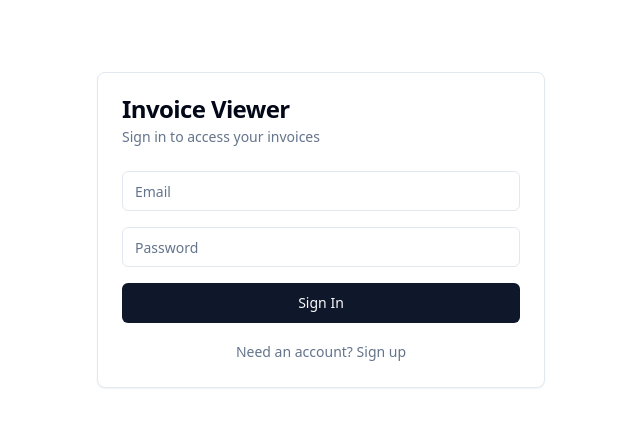
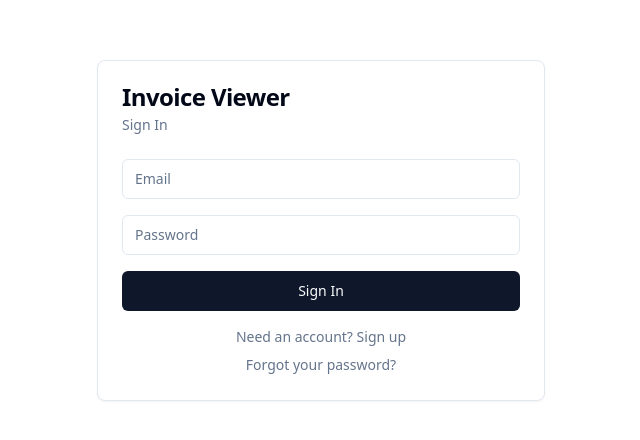
Before and after one commit to Superfly210/invoice-viewer1, a React (Vite) app: page /auth in a window 1280 px wide. Shown: the part 170-610 px from the top of the page, without its empty margins (319-959 px from the left). Built offline with nearby package versions, Linux system fonts and the light colour scheme.

Commit message:
Fix: Auth page copy and add forgot password
- Changed "Sign in to access your invoices" to "Sign In"
- Added a "forgot password" option to the auth page.

```diff
--- a/src/pages/Auth.tsx
+++ b/src/pages/Auth.tsx
@@ -14,6 +14,7 @@ export default function Auth() {
   const [lastName, setLastName] = useState("");
   const [loading, setLoading] = useState(false);
   const [isSignUp, setIsSignUp] = useState(false);
+  const [isForgotPassword, setIsForgotPassword] = useState(false);
   const navigate = useNavigate();
   const { toast } = useToast();
 
@@ -56,18 +57,72 @@ export default function Auth() {
     }
   };
 
+  const handleForgotPassword = async (e: React.FormEvent) => {
+    e.preventDefault();
+    if (!email) {
+      toast({
+        variant: "destructive",
+        title: "Error",
+        description: "Please enter your email address.",
+      });
+      return;
+    }
+
+    setLoading(true);
+    try {
+      const { error } = await supabase.auth.resetPasswordForEmail(email, {
+        redirectTo: `${window.location.origin}/auth`,
+      });
+      if (error) throw error;
+
+      toast({
+        title: "Password reset email sent!",
+        description: "Please check your email for instructions to reset your password.",
+      });
+      setIsForgotPassword(false);
+    } catch (error: any) {
+      toast({
+        variant: "destructive",
+        title: "Error",
+        description: error.message,
+      });
+    } finally {
+      setLoading(false);
+    }
+  };
+
   return (
     <div className="min-h-screen flex items-center justify-center bg-background p-4">
       <Card className="w-full max-w-md">
         <CardHeader>
-          <CardTitle>{isSignUp ? "Create Account" : "Invoice Viewer"}</CardTitle>
+          <CardTitle>
+            {isForgotPassword ? "Reset Password" : isSignUp ? "Create Account" : "Invoice Viewer"}
+          </CardTitle>
           <CardDescription>
-            {isSignUp
+            {isForgotPassword
+              ? "Enter your email to receive password reset instructions"
+              : isSignUp
               ? "Sign up for a new account"
-              : "Sign in to access your invoices"}
+              : "Sign In"}
           </CardDescription>
         </CardHeader>
         <CardContent>
+          {isForgotPassword ? (
+            <form onSubmit={handleForgotPassword} className="space-y-4">
+              <div className="space-y-2">
+                <Input
+                  type="email"
+                  placeholder="Email"
+                  value={email}
+                  onChange={(e) => setEmail(e.target.value)}
+                  required
+                />
+              </div>
+              <Button type="submit" className="w-full" disabled={loading}>
+                {loading ? "Sending..." : "Send Reset Email"}
+              </Button>
+            </form>
+          ) : (
             <form onSubmit={handleAuth} className="space-y-4">
               {isSignUp && (
                 <>
@@ -117,15 +172,37 @@ export default function Auth() {
                   : "Sign In"}
               </Button>
             </form>
-          <div className="mt-4 text-center">
+          )}
+
+          <div className="mt-4 text-center space-y-2">
+            {!isForgotPassword && (
+              <>
                 <button
                   onClick={() => setIsSignUp(!isSignUp)}
-              className="text-sm text-muted-foreground hover:text-primary"
+                  className="text-sm text-muted-foreground hover:text-primary block w-full"
                 >
                   {isSignUp
                     ? "Already have an account? Sign in"
                     : "Need an account? Sign up"}
                 </button>
+                {!isSignUp && (
+                  <button
+                    onClick={() => setIsForgotPassword(true)}
+                    className="text-sm text-muted-foreground hover:text-primary"
+                  >
+                    Forgot your password?
+                  </button>
+                )}
+              </>
+            )}
+            {isForgotPassword && (
+              <button
+                onClick={() => setIsForgotPassword(false)}
+                className="text-sm text-muted-foreground hover:text-primary"
+              >
+                Back to sign in
+              </button>
+            )}
           </div>
         </CardContent>
       </Card>
```
Lines whose indentation alone changed are shown as unchanged.
